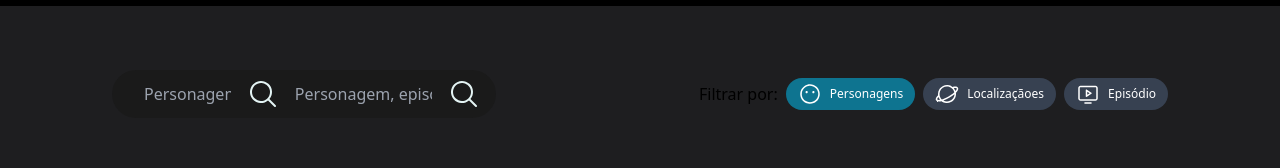
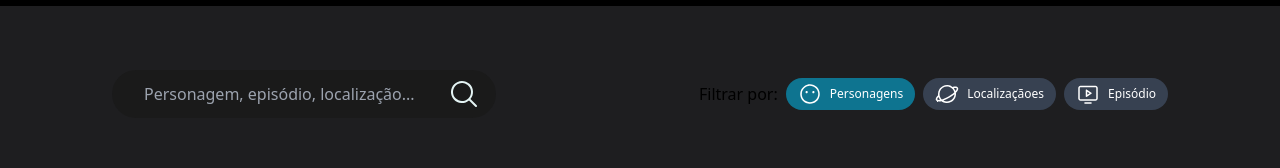
Before and after one commit to parmiskh/rick-and-morty, a React (Vite) app: page / in a window 1280 px wide. Shown: the part 462-630 px from the top of the page. Built offline with nearby package versions, Linux system fonts and the light colour scheme; no server answers.

Commit message:
searchbar complete

```diff
--- a/src/components/searchBar.jsx
+++ b/src/components/searchBar.jsx
@@ -20,27 +20,7 @@ export default function SearchBar({ handelSubmit }) {
             setSearch(e.target.value);
           }}
         />
-        <button type="submit">
-          <svg
-            width="32"
-            height="32"
-            viewBox="0 0 32 32"
-            fill="none"
-            xmlns="http://www.w3.org/2000/svg"
-          >
-            <path
-              d="M28.7075 27.2925L22.4488 21.035C24.2628 18.8571 25.1674 16.0637 24.9743 13.2359C24.7812 10.4081 23.5054 7.76358 21.4122 5.85248C19.319 3.94137 16.5696 2.91083 13.7359 2.97523C10.9022 3.03963 8.20246 4.19401 6.19824 6.19824C4.19401 8.20246 3.03963 10.9022 2.97523 13.7359C2.91083 16.5696 3.94137 19.319 5.85248 21.4122C7.76358 23.5054 10.4081 24.7812 13.2359 24.9743C16.0637 25.1674 18.8571 24.2628 21.035 22.4488L27.2925 28.7075C27.3854 28.8004 27.4957 28.8741 27.6171 28.9244C27.7385 28.9747 27.8686 29.0006 28 29.0006C28.1314 29.0006 28.2615 28.9747 28.3829 28.9244C28.5043 28.8741 28.6146 28.8004 28.7075 28.7075C28.8004 28.6146 28.8741 28.5043 28.9244 28.3829C28.9747 28.2615 29.0006 28.1314 29.0006 28C29.0006 27.8686 28.9747 27.7385 28.9244 27.6171C28.8741 27.4957 28.8004 27.3854 28.7075 27.2925ZM5.00001 14C5.00001 12.22 5.52785 10.4799 6.51678 8.99988C7.50572 7.51984 8.91132 6.36628 10.5559 5.68509C12.2004 5.00391 14.01 4.82568 15.7558 5.17294C17.5017 5.52021 19.1053 6.37738 20.364 7.63605C21.6226 8.89472 22.4798 10.4984 22.8271 12.2442C23.1743 13.99 22.9961 15.7996 22.3149 17.4442C21.6337 19.0887 20.4802 20.4943 19.0001 21.4832C17.5201 22.4722 15.78 23 14 23C11.6139 22.9974 9.32623 22.0483 7.63897 20.361C5.95172 18.6738 5.00266 16.3861 5.00001 14Z"
-              fill="#E4F4F4"
-            />
-          </svg>
-        </button>
       </form>
-
-      <input
-        type="text"
-        placeholder="Personagem, episódio, localização..."
-        className="p-4 bg-transparent outline-none w-full text-white"
-      />
       <button>
         <svg
           width="32"
```
